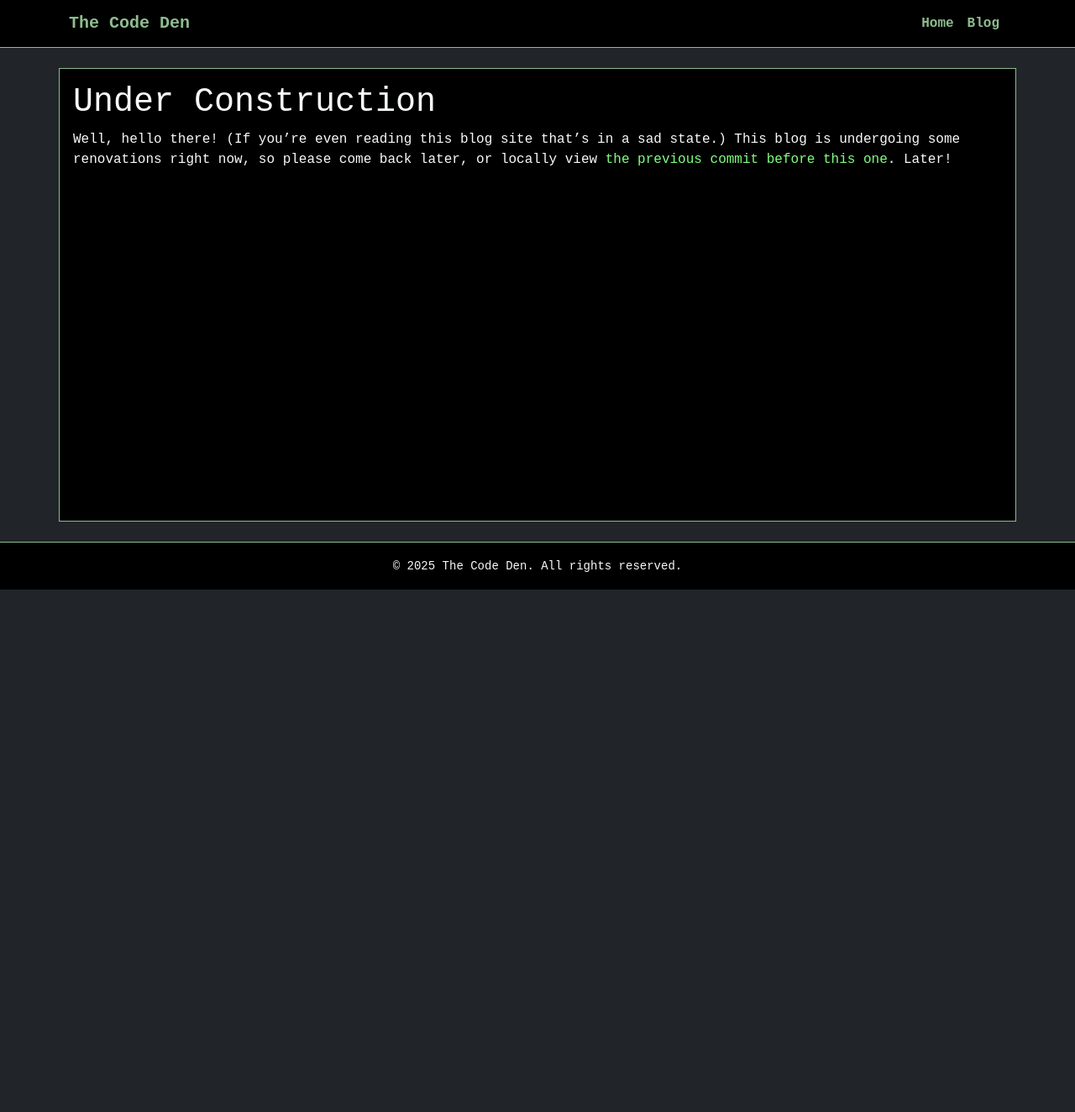
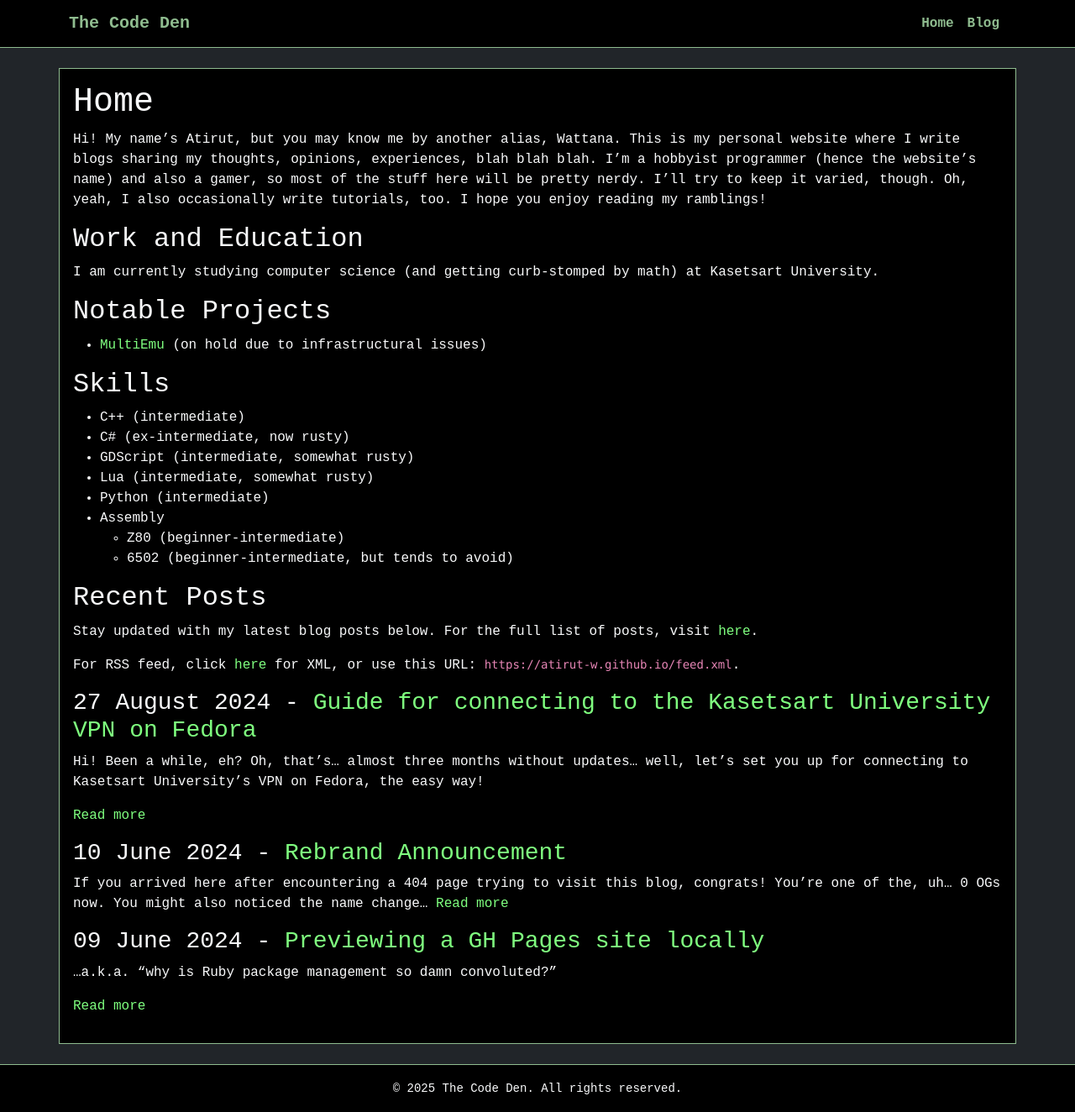
Before and after one commit to atirut-w/atirut-w.github.io, a Jekyll site: the page built from index.md, in a window 1280 px wide. Shown: the whole page at 84% size. Built offline with Jekyll 4.4.1, drawn with Linux system fonts in a browser that asks for light colours; our own code applies the rules of GitHub Pages for plain Markdown files; before the commit the page ends 900 px from its top, so only the background shows below that.

Commit message:
Bring back index page

```diff
--- a/index.md
+++ b/index.md
@@ -1,2 +1,34 @@
-# Under Construction
-Well, hello there! (If you're even reading this blog site that's in a sad state.) This blog is undergoing some renovations right now, so please come back later, or locally view [the previous commit before this one](https://github.com/atirut-w/atirut-w.github.io/commit/37726efe285fcd4908c5826c182f56ba2e22e4e2). Later!
+# Home
+Hi! My name's Atirut, but you may know me by another alias, Wattana. This is my personal website where I write blogs sharing my thoughts, opinions, experiences, blah blah blah. I'm a hobbyist programmer (hence the website's name) and also a gamer, so most of the stuff here will be pretty nerdy. I'll try to keep it varied, though. Oh, yeah, I also occasionally write tutorials, too. I hope you enjoy reading my ramblings!
+
+## Work and Education
+I am currently studying computer science (and getting curb-stomped by math) at Kasetsart University.
+
+## Notable Projects
+- [MultiEmu](https://github.com/atirut-w/multiemu/) (on hold due to infrastructural issues)
+
+## Skills
+- C++ (intermediate)
+- C# (ex-intermediate, now rusty)
+- GDScript (intermediate, somewhat rusty)
+- Lua (intermediate, somewhat rusty)
+- Python (intermediate)
+- Assembly
+  - Z80 (beginner-intermediate)
+  - 6502 (beginner-intermediate, but tends to avoid)
+
+## Recent Posts
+
+Stay updated with my latest blog posts below. For the full list of posts, visit [here](/blog).
+
+For RSS feed, click <a href="{{ "/feed.xml" | absolute_url }}" download>here</a> for XML, or use this URL: `{{ "/feed.xml" | absolute_url }}`.<br>
+
+{% if site.posts.size > 0 %}
+  {% for post in site.posts limit: 5 %}
+### {{ post.date | date: "%d %B %Y" }} - [{{ post.title }}]({{ post.url }})
+{{ post.excerpt | strip_html | truncatewords: 30 }}
+[Read more]({{ post.url }})
+  {% endfor %}
+{% else %}
+  <p>No recent posts available at the moment. Please check back later.</p>
+{% endif %}
```
Also changed, not shown: index.old.md (deleted, +0 -28 lines).
